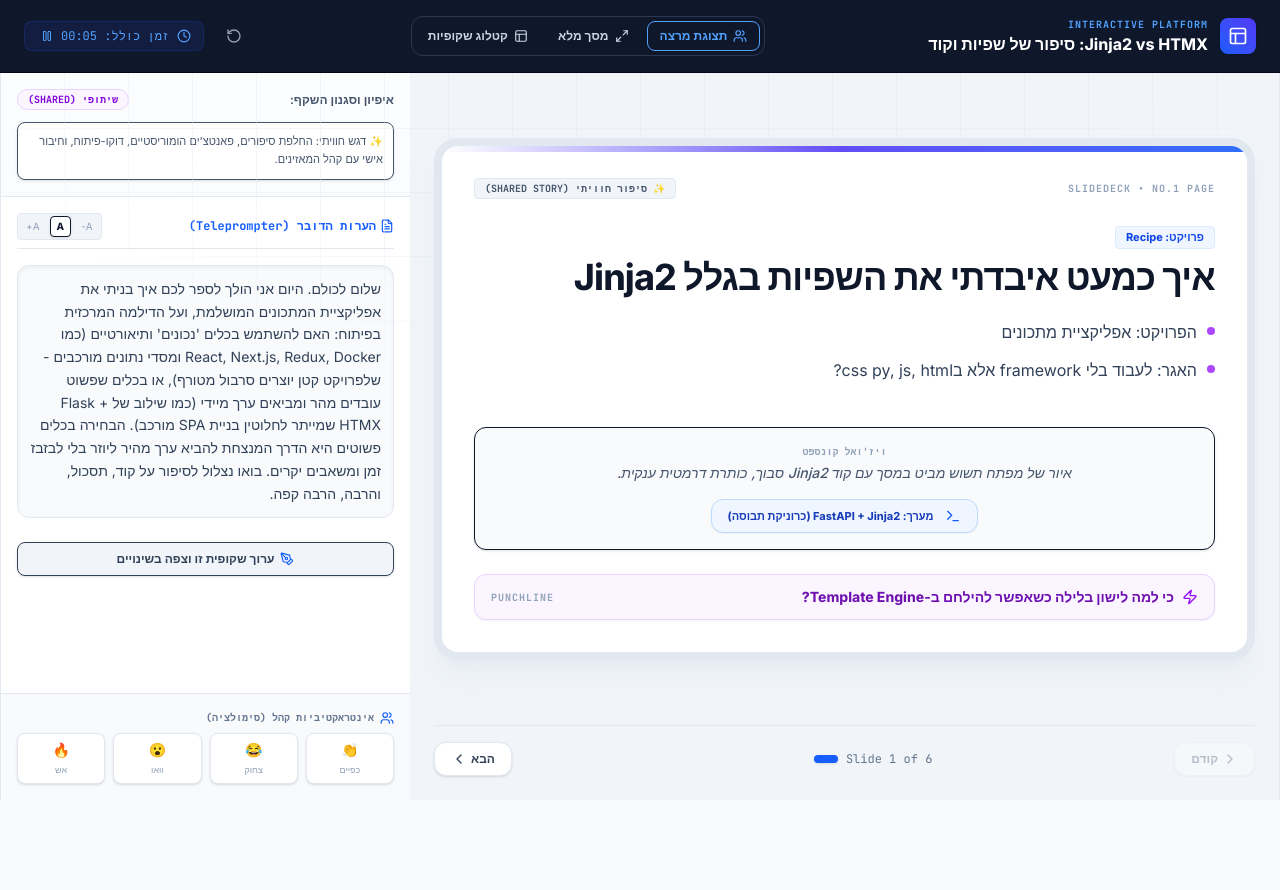
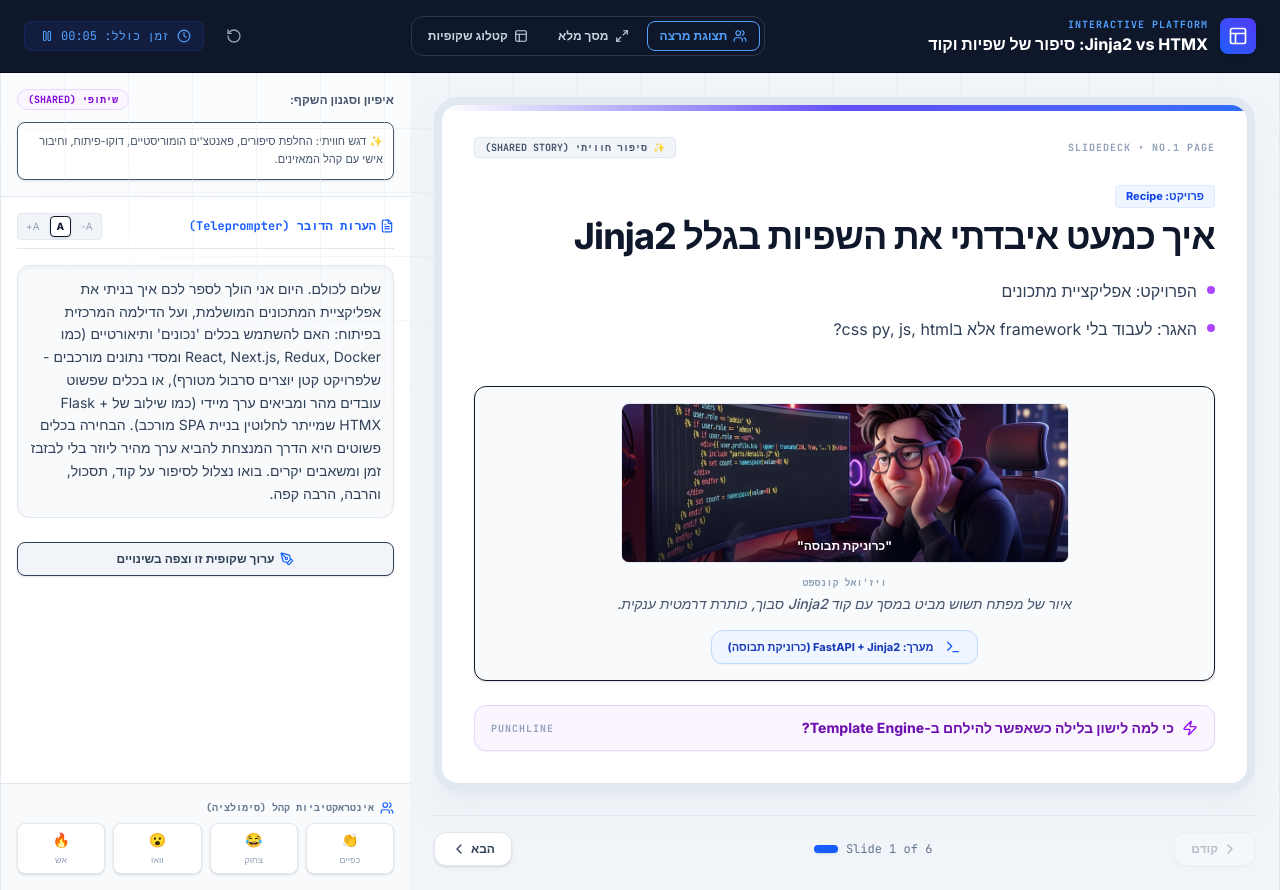
Before and after one commit to David-Beninson/recipe_presentation, a React (Vite) app: page / in a window 1280 px wide. Before the commit the page ends 800 px from the top, so only its background shows below. Built offline with nearby package versions, Linux system fonts and the light colour scheme.

Commit message:
add image

```diff
--- a/src/App.tsx
+++ b/src/App.tsx
@@ -1,6 +1,7 @@
 import React, { useState, useEffect, useRef } from "react";
 import { initialSlides } from "./slidesData";
 import { SlideData, SlidePersona } from "./types";
+import exhaustedDeveloperJinja from "../assets/exhausted_developer_jinja.png";
 import {
   JinjaTemplateSandbox,
   AIChefSandbox,
@@ -670,7 +671,13 @@
         {/* Letting each slide contain an amazing visual helper showcase */}
         <div className="pt-4 mt-2">
           {slide.number === 1 && (
-            <div className="bg-slate-50 p-4 rounded-xl border border-slate-250 text-center shadow-sm">
+            <div className="bg-slate-50 p-4 rounded-xl border border-slate-250 text-center shadow-sm flex flex-col items-center">
+              <div className="relative w-full max-w-md h-40 mb-3 rounded-lg overflow-hidden border border-slate-200">
+                <img src={exhaustedDeveloperJinja} alt="Exhausted developer looking at spaghetti code" className="w-full h-full object-cover" />
+                <div className="absolute inset-0 bg-gradient-to-t from-slate-950/70 via-transparent to-transparent flex items-end p-2 justify-center">
+                  <span className="text-white text-xs font-bold font-sans drop-shadow-md">"כרוניקת תבוסה"</span>
+                </div>
+              </div>
               <span className="text-[10px] text-slate-400 block mb-1 font-mono uppercase font-bold">ויז'ואל קונספט</span>
               <p className="text-slate-600 font-sans text-xs md:text-sm font-medium italic">
                 {slide.concept}
```
Also changed, not shown: 1 other file (tests, documents, lock files or other folders).
